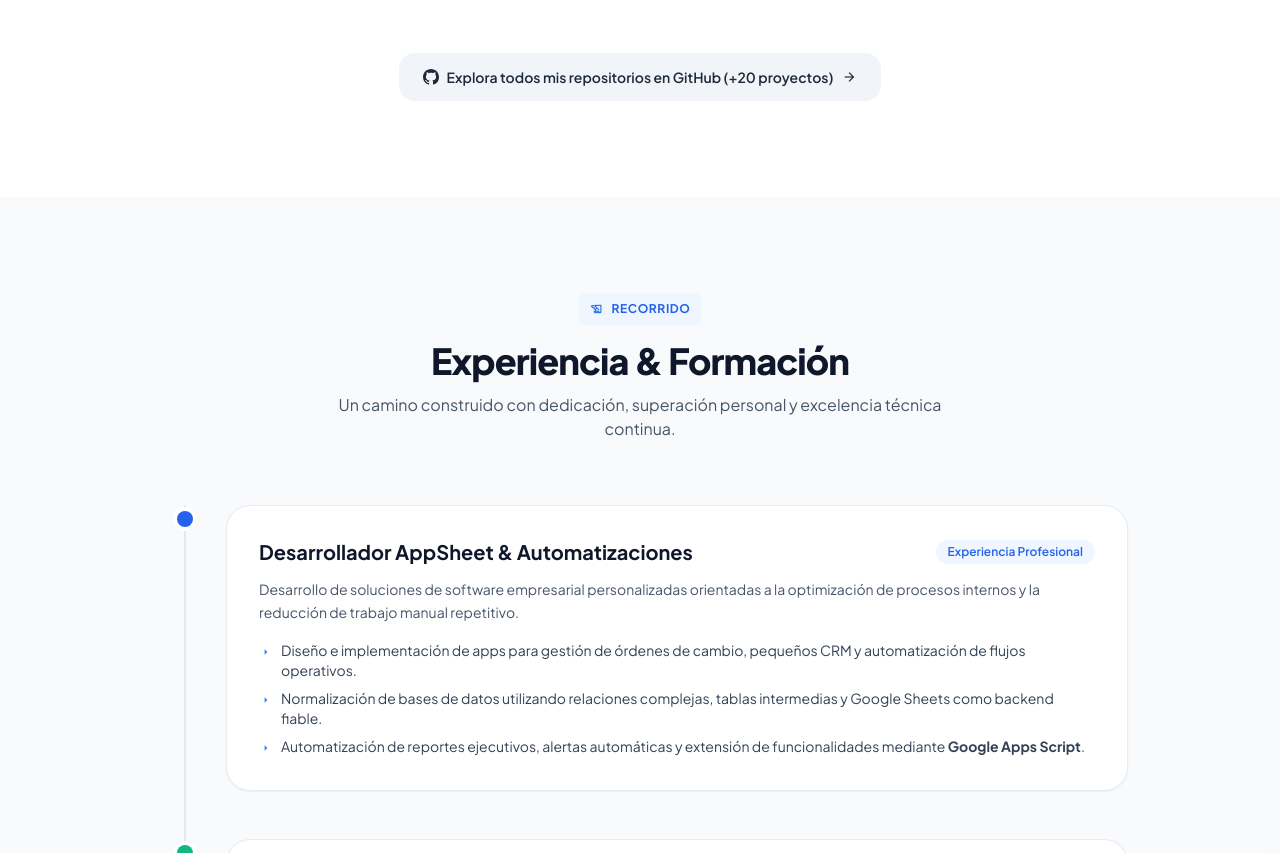
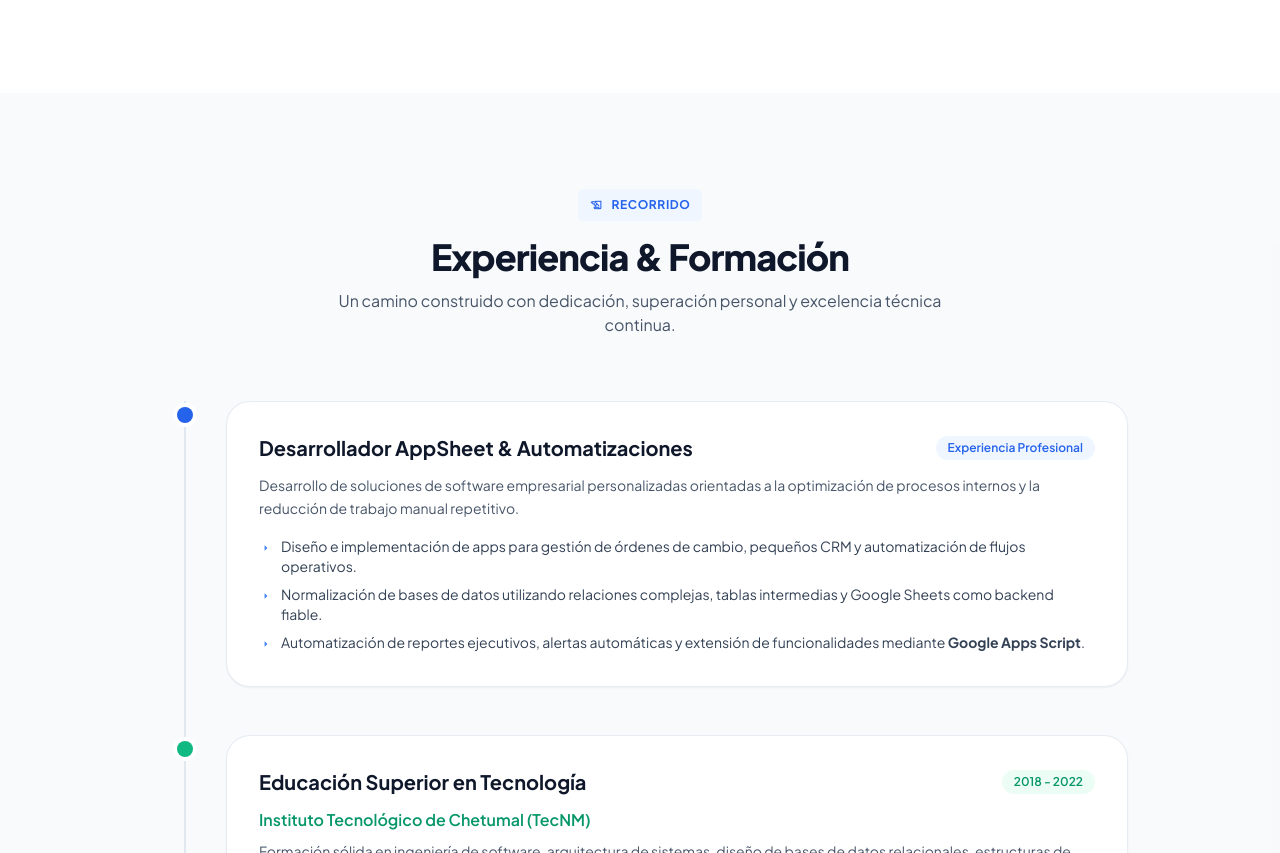
Before and after one commit to AlfredoHernandez45/ProgramandoAndo, a plain HTML site: page index.html in a window 1280 px wide. Shown: the part 4327-5180 px from the top of the page. Drawn offline with nearby package versions, Linux system fonts and the light colour scheme.

Commit message:
refactor: eliminar boton de repositorios en seccion proyectos

```diff
--- a/index.html
+++ b/index.html
@@ -738,15 +738,6 @@
                 </div>
 
             </div>
-
-            <!-- Llamado a ver más en GitHub -->
-            <div class="mt-14 text-center">
-                <a href="https://github.com/AlfredoHernandez45?tab=repositories" target="_blank" rel="noopener noreferrer" class="inline-flex items-center gap-2 bg-slate-100 hover:bg-slate-200 dark:bg-slate-800 dark:hover:bg-slate-700 text-slate-800 dark:text-white font-semibold text-sm px-6 py-3 rounded-2xl transition-colors">
-                    <svg class="w-4 h-4 fill-current" viewBox="0 0 24 24"><path d="M12 0C5.37 0 0 5.37 0 12c0 5.31 3.435 9.795 8.205 11.385.6.105.825-.255.825-.57 0-.285-.015-1.23-.015-2.235-3.015.555-3.795-.735-4.035-1.41-.135-.345-.72-1.41-1.23-1.695-.42-.225-1.02-.78-.015-.795.945-.015 1.62.87 1.845 1.23 1.08 1.815 2.805 1.305 3.495.99.105-.78.42-1.305.765-1.605-2.67-.3-5.46-1.335-5.46-5.925 0-1.305.465-2.385 1.23-3.225-.12-.3-.54-1.53.12-3.18 0 0 1.005-.315 3.3 1.23.96-.27 1.98-.405 3-.405s2.04.135 3 .405c2.295-1.56 3.3-1.23 3.3-1.23.66 1.65.24 2.88.12 3.18.765.84 1.23 1.905 1.23 3.225 0 4.605-2.805 5.625-5.475 5.925.435.375.81 1.095.81 2.22 0 1.605-.015 2.895-.015 3.3 0 .315.225.69.825.57A12.02 12.02 0 0024 12c0-6.63-5.37-12-12-12z"/></svg>
-                    <span>Explora todos mis repositorios en GitHub (+20 proyectos)</span>
-                    <span class="material-symbols-outlined text-base">arrow_forward</span>
-                </a>
-            </div>
         </div>
     </section>
 
```
